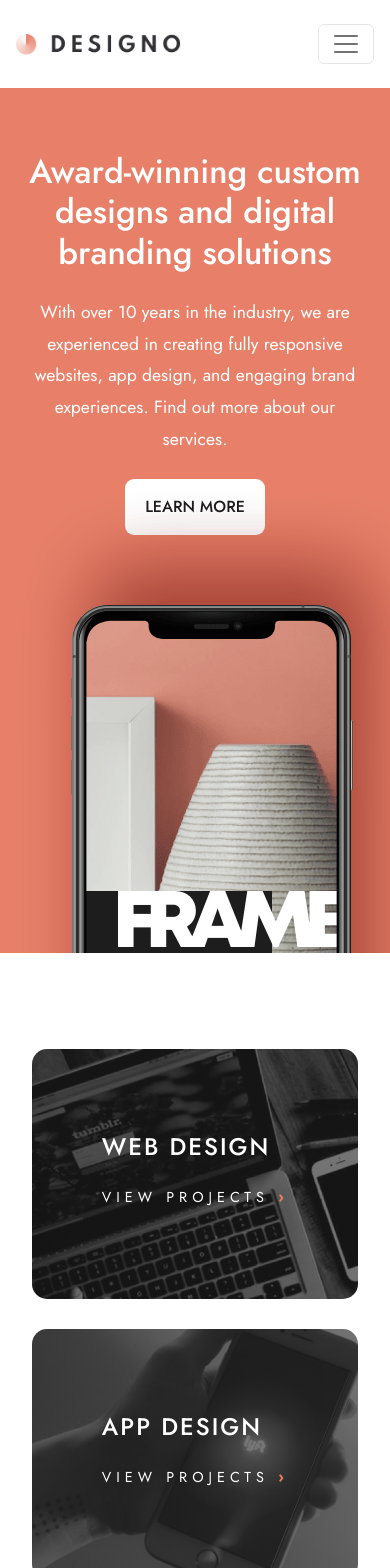
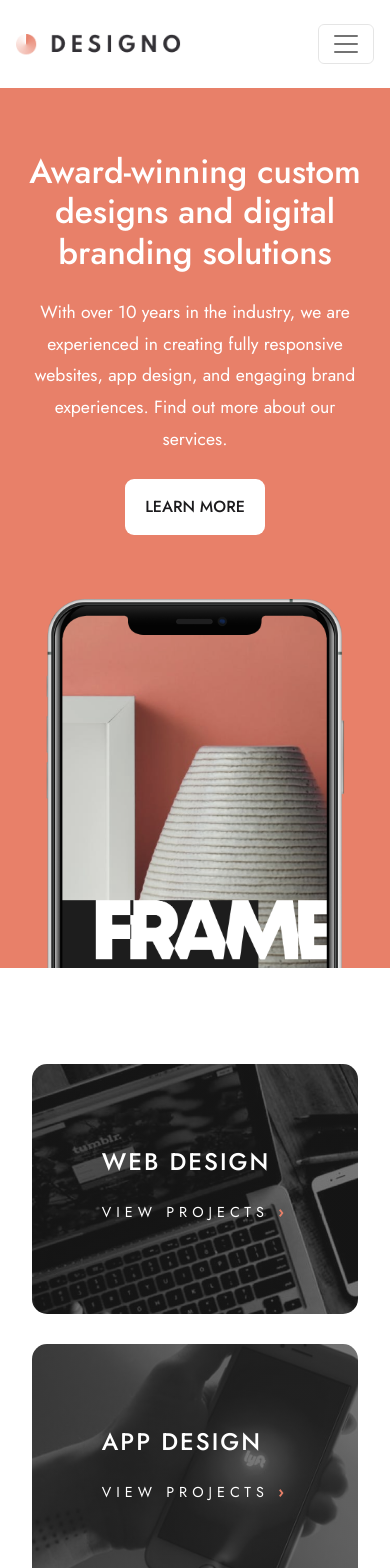
Before and after one commit to adetutudeborah/designo, a React (Vite) app: page / in a window 390 px wide. Shown: the top 1568 px of the page. Built offline with nearby package versions, Linux system fonts and the light colour scheme.

Commit message:
commit changes

```diff
--- a/src/Components/Getintouch/Getintouch.css
+++ b/src/Components/Getintouch/Getintouch.css
@@ -36,8 +36,7 @@
     line-height: 1.8;
 }
 
-.touchbtn:link,
-.touchbtn:visited {
+.touchbtn {
   margin: 0 auto;
   font-size: 1rem;
   font-weight: 500;
--- a/src/Components/Getintouch/Getintouch.jsx
+++ b/src/Components/Getintouch/Getintouch.jsx
@@ -14,8 +14,8 @@ function Getintouch() {
                 </div>
 
                 <div>
-                  <Link to="/contact">
-                    <a href='' className='touchbtn'> Get in touch</a>
+                  <Link to="/contact" className='touchbtn'>
+                     Get in touch
                   </Link>
                 </div>
             </div>
--- a/src/Pages/Home/Home.css
+++ b/src/Pages/Home/Home.css
@@ -9,8 +9,9 @@
   background-color: var(--primary-color);
   color: #fff;
   border-radius: 15px;
-  max-height: 700px;
+  max-height: 900px;
   overflow: hidden;
+  position: relative;
 }
 
 .herocontainer {
@@ -18,19 +19,25 @@
   display: flex;
   flex-direction: row;
   justify-content: space-between;
+  padding: 10rem 7rem 0rem
 }
 
 .herocontainerinner {
   width: 50%;
-  padding: 10rem 0rem 0 7rem;
+  padding-bottom: 10rem;
 }
 
 .herocontainerimg {
   width: 50%;
+  text-align: right;
+  justify-content: right;
 }
 
 .heroimg{
-  margin-left: 5rem;
+  margin-left: 14rem;
+  width: 100%;
+  max-width: 65%;
+  height: 100%;
 }
 
 .herotext {
@@ -44,7 +51,7 @@
 .herosubtext {
   font-size: 1.1rem;
   line-height: 1.8;
-  margin-bottom: 4rem;
+  margin-bottom: 3rem;
   font-weight: 300;
 }
 
@@ -63,6 +70,12 @@
 .herobtn:hover{
   background-color: var(--secondary-color);
   color: var(--white-color);
+}
+
+.ovalimage{
+  position: absolute;
+  top: 0;
+  right: 0;
 }
 
 /* Project section */
@@ -204,11 +217,12 @@
   display: flex;
   flex-direction: column;
   justify-content: center;
+  padding-top: 4rem 6rem 0rem;
 }
 
 .herocontainerinner {
   width: 100%;
-  padding: 4rem 6rem 0;
+  padding-bottom: 5rem;
 }
 
 .herotext {
@@ -229,14 +243,15 @@
 .herocontainerimg {
   width: 100%;
   text-align: center !important;
-  margin: 0;
-  padding: 0;
-  bottom: 100px;
 }
 
 .heroimg{
   margin-left: 0;
   text-align: center !important;
+}
+
+.ovalimage{
+  display: none;
 }
 }
 
@@ -261,11 +276,12 @@
   display: flex;
   flex-direction: column;
   justify-content: center;
+  padding: 4rem 6rem 0rem
 }
 
 .herocontainerinner {
   width: 100%;
-  padding: 4rem 6rem 0;
+  padding-bottom: 5rem;
 }
 
 .herotext {
@@ -286,15 +302,16 @@
 .herocontainerimg {
   width: 100%;
   text-align: center;
-  margin: 0;
-  padding: 0;
-  position: relative;
-  bottom: 100px;
 }
 
 .heroimg{
-  margin-left: -2rem;
+  margin-left: 0;
   text-align: center !important;
+  max-width: 70%;
+}
+
+.ovalimage{
+  display: none;
 }
 
 /* Project section */
@@ -398,11 +415,12 @@
   display: flex;
   flex-direction: column;
   justify-content: center;
+  padding: 4rem 2rem 0rem
 }
 
 .herocontainerinner {
   width: 100%;
-  padding: 4rem 6rem 0;
+  padding-bottom: 5rem;
 }
 
 .herotext {
@@ -423,16 +441,18 @@
 .herocontainerimg {
   width: 100%;
   text-align: center;
-  margin: 0;
-  padding: 0;
-  position: relative;
-  bottom: 100px;
 }
 
 .heroimg{
-  margin-left: -2rem;
+  margin-left: 0;
   text-align: center !important;
+  max-width: 80%;
 }
+
+.ovalimage{
+  display: none;
+}
+
 
 /* Features section */
 
@@ -517,7 +537,7 @@
 
 .herocontainerinner {
   width: 100%;
-  padding: 4rem 2rem 0rem;
+  padding-bottom: 3rem;
 }
 }
 
@@ -533,7 +553,7 @@
   background-color: var(--primary-color);
   color: #fff;
   border-radius: 0;
-  max-height: 865px;
+  max-height: 880px;
   overflow: hidden;
 }
 
@@ -542,11 +562,12 @@
   display: flex;
   flex-direction: column;
   justify-content: center;
+  padding: 4rem 0.5rem 0rem
 }
 
 .herocontainerinner {
   width: 100%;
-  padding: 4rem 0.5rem 0;
+  padding-bottom: 4rem;
 }
 
 .herotext {
@@ -568,15 +589,15 @@
 .herocontainerimg {
   width: 100%;
   text-align: center;
-  margin: 0;
-  padding: 0;
-  position: relative;
-  bottom: 100px;
-  left: -100px;
 }
 
 .heroimg{
   margin-left: 0rem;
+  max-width: 80%;
+}
+
+.ovalimage{
+  display: none;
 }
 
 /* Project section */
@@ -661,21 +682,7 @@
 }
 }
 
-@media screen and (max-width: 375px) {
-.herocontainerimg {
-  position: relative;
-  bottom: 100px;
-  left: -140px;
-}
-}
-
 @media screen and (max-width: 330px) {
-
-.herocontainerimg {
-  position: relative;
-  bottom: 100px;
-  left: -150px;
-}
 
 .designcategory {
   font-size: 1rem;
--- a/src/Pages/Home/Home.jsx
+++ b/src/Pages/Home/Home.jsx
@@ -26,11 +26,16 @@ function Home() {
 
                     </div>
 
-                    <div className='herocontainerimg text-center'>
+                    <div className='herocontainerimg'>
                         <img src={images.phone} alt='image-hero-phone' className='heroimg'/>
                     </div>
 
                 </div>
+
+              <div className="ovalimage">
+                 <img src={images.oval} alt='oval-image' className='ovalimage'/>
+              </div>
+
             </div>
 
           {/* Projects Section */}
--- a/src/assets/images.js
+++ b/src/assets/images.js
@@ -1,5 +1,6 @@
 import logo from "./brandlogo.png";
 import phone from './image-hero-phone.png';
+import oval from './oval.png';
 import passionateimg from './passionate-img.png';
 import resourcefulimg from './resourceful-img.png';
 import friendlyimg from './friendly-img.png';
@@ -17,6 +18,7 @@ import unitedkingdom from './about/unitedkingdom-img.png';
 const images = {
   logo,
   phone,
+  oval,
   passionateimg,
   resourcefulimg,
   friendlyimg,
```
Also changed, not shown: src/assets/image-hero-phone.png, src/assets/oval.png (added).
